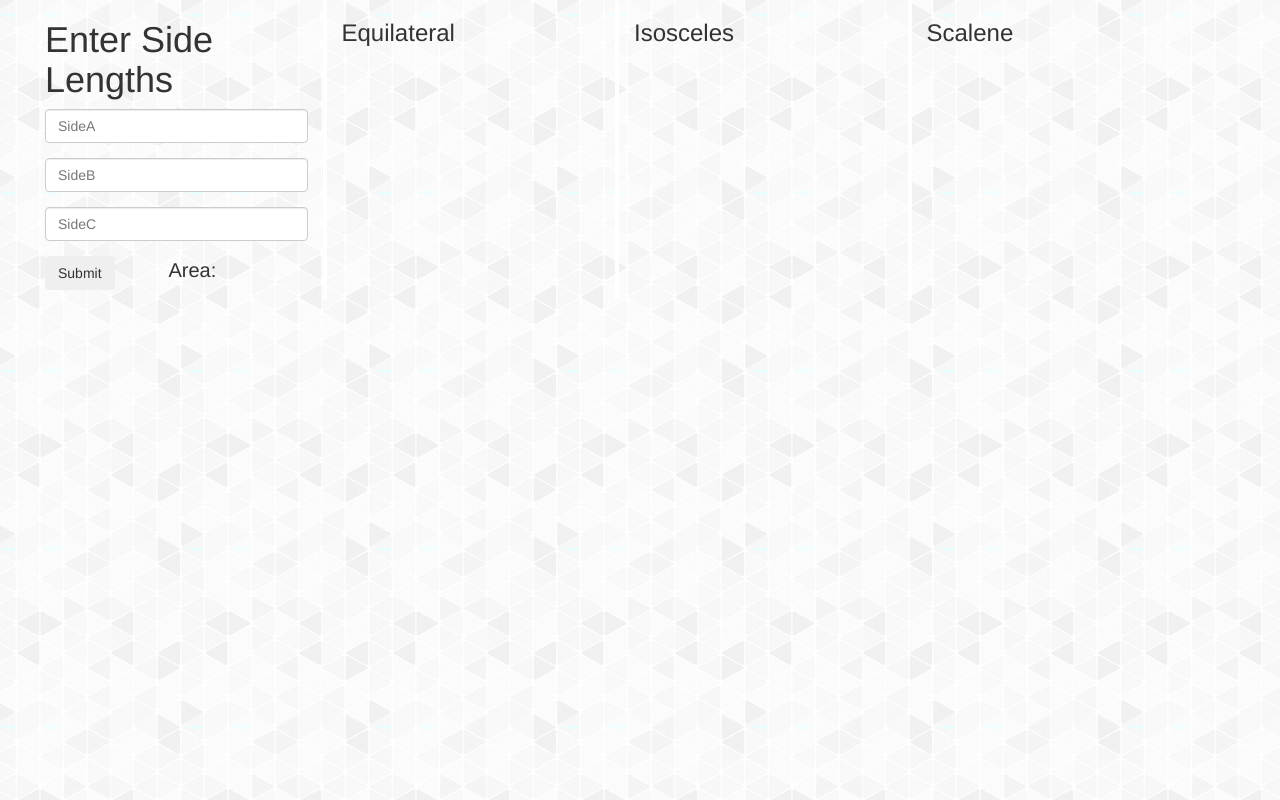
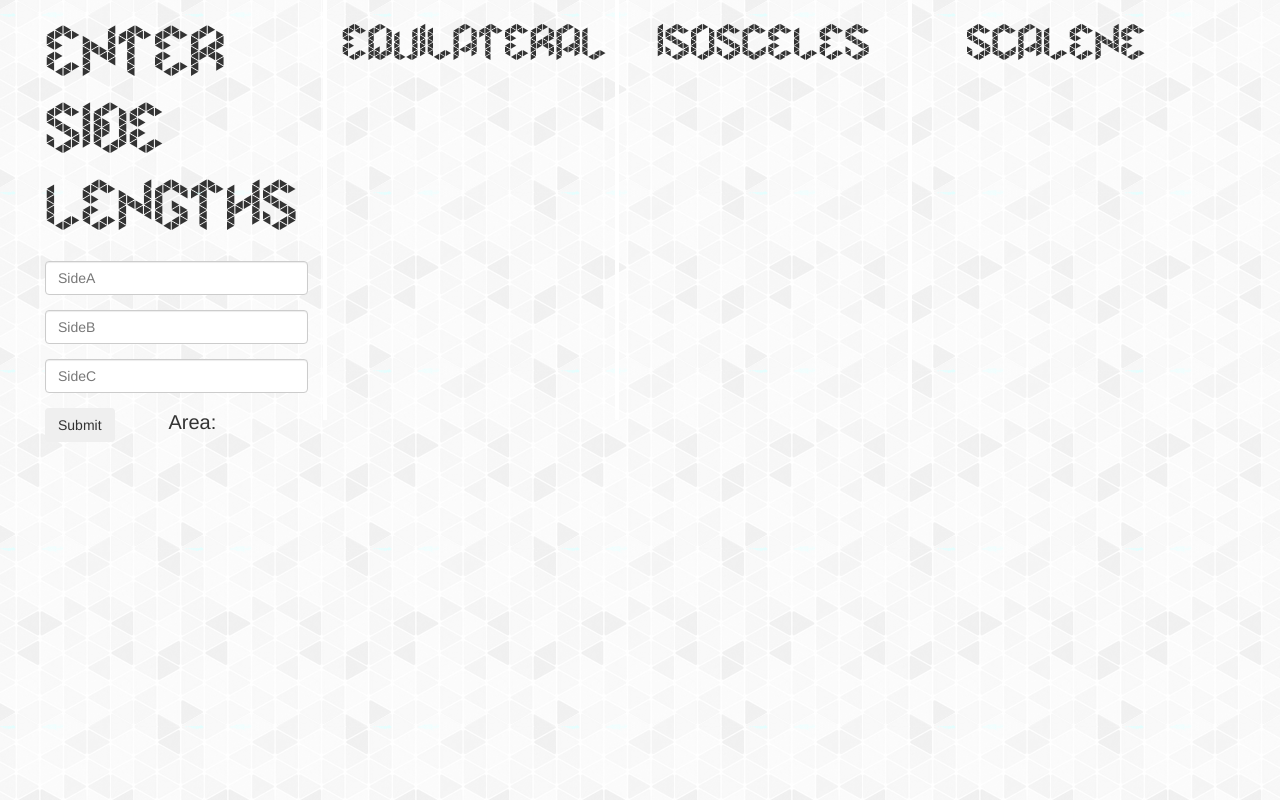
Before and after one commit to jjidt/triangle_draw, a plain HTML site: page index.html in a window 1280 px wide. Shown: the top 800 px of the page. Drawn offline with Linux system fonts and the light colour scheme.

Commit message:
changed styling: triangle header font

```diff
--- a/css/styles.css
+++ b/css/styles.css
@@ -1,5 +1,21 @@
+@font-face {
+  font-family: 'Merkur';
+  src: url('../img/merkur.ttf') format('truetype'); /* Chrome 4+, Firefox 3.5, Opera 10+, Safari 3—5 */
+}
+
 body {
   background: url("../img/gplaypattern.png");
+}
+
+h1 {
+  font-family: Merkur;
+  font-size: 70px;
+}
+
+h3 {
+  text-align: center;
+  font-family: Merkur;
+  font-size: 50px;
 }
 
 .container{
@@ -7,7 +23,7 @@ body {
 }
 
 .top-row{
-  height: 300px;
+  height: 420px;
 }
 
 .separator{
@@ -24,8 +40,13 @@ body {
 #canvas-box {
   display: block;
   margin-left: 30px;
-  margin-top: 30px;
 }
+
+canvas {
+  display: block;
+  margin-top: 40px;
+}
+
 li {
   font-size: 15px;
   width: 200px;
```
Also changed, not shown: img/Merkur.ttf (added).
